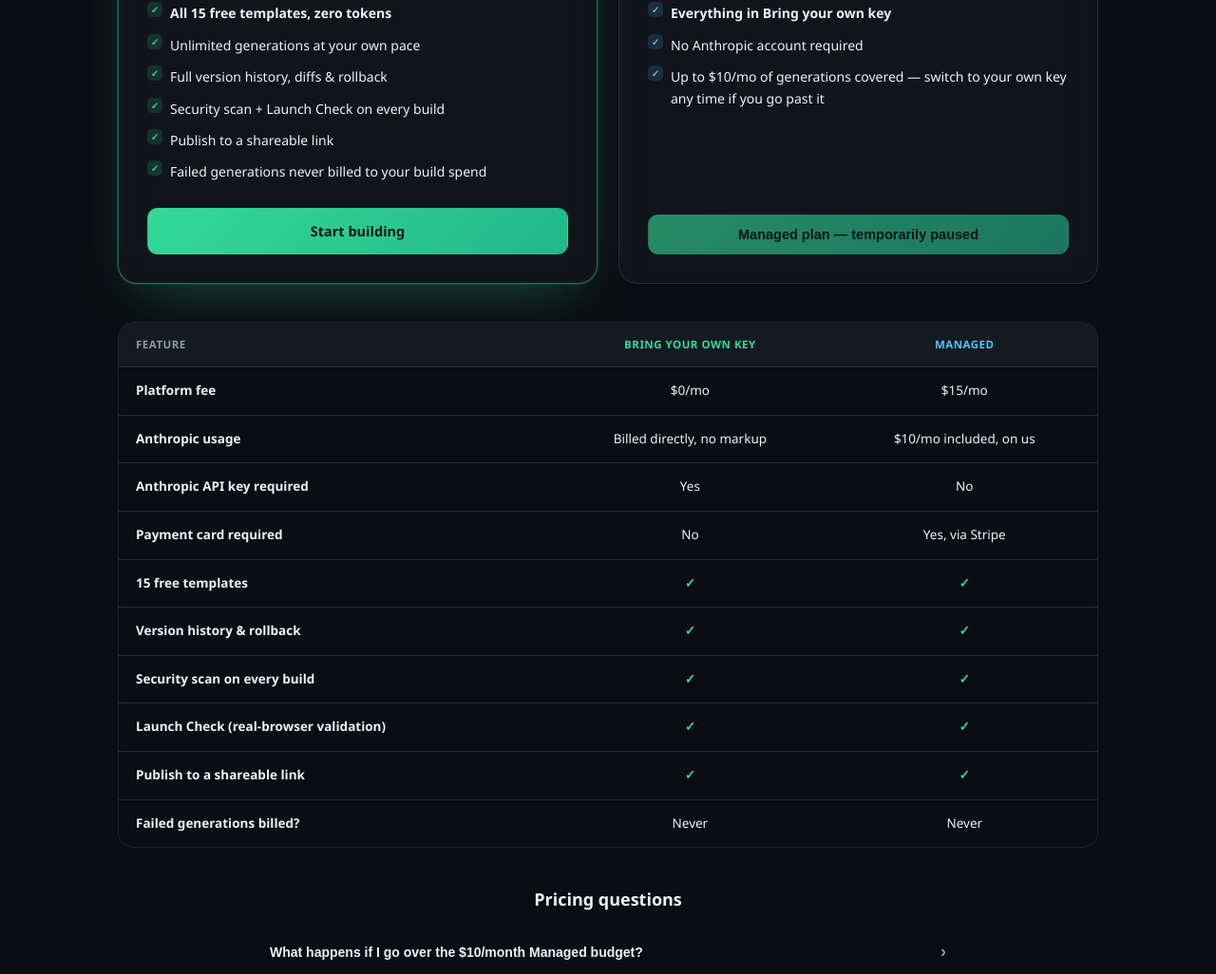
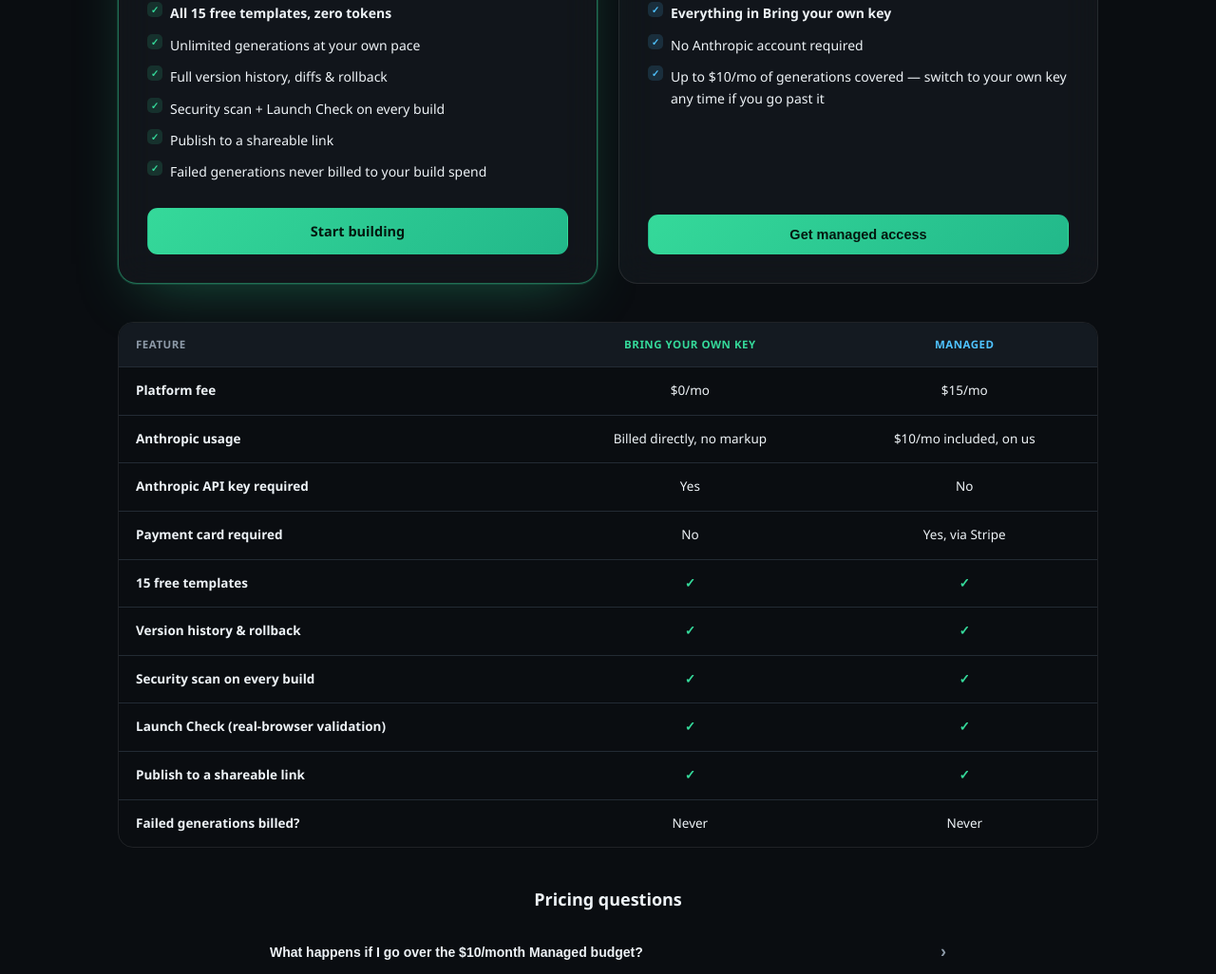
Before and after one commit to SabahatGhauri/vibesafe-builder, a website: page public/landing.html in a window 1280 px wide. Shown: the part 4704-5730 px from the top of the page at 95% size. Drawn offline with Linux system fonts and the light colour scheme.

Commit message:
Re-enable Managed-plan checkout button
New isolated Stripe account confirmed working end to end via direct API
verification: checkout session creation returns a real cs_live_ session,
webhook signature validation is active. Safe to expose to real traffic again.

```diff
--- a/public/landing.html
+++ b/public/landing.html
@@ -589,7 +589,7 @@ Public reports and user complaints about other AI app builders describe <b>large
             <li>No Anthropic account required</li>
             <li>Up to $10/mo of generations covered — switch to your own key any time if you go past it</li>
           </ul>
-          <button class="btn primary" type="button" id="getManagedBtn" disabled style="width:100%; text-align:center; display:block; cursor:not-allowed; opacity:0.6;">Managed plan — temporarily paused</button>
+          <button class="btn primary" type="button" id="getManagedBtn" style="width:100%; text-align:center; display:block; cursor:pointer;">Get managed access</button>
         </div>
       </div>
 
```
